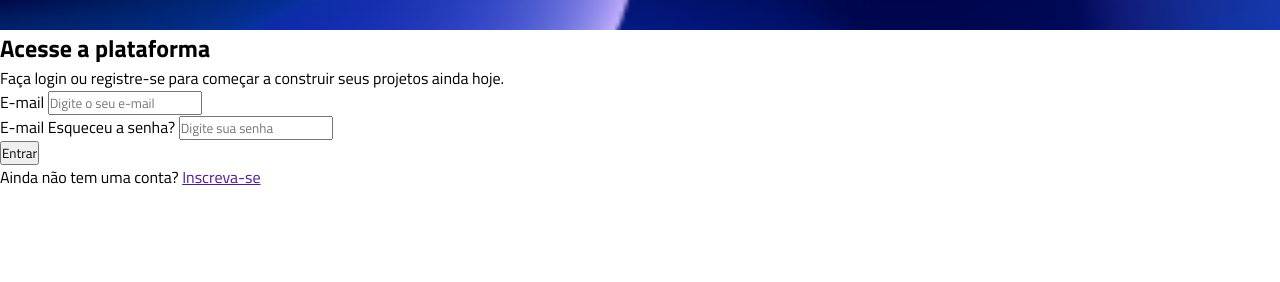
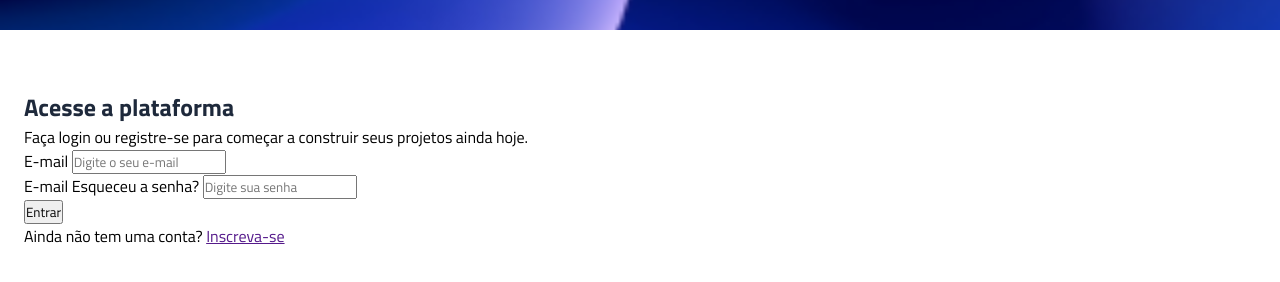
Before and after one commit to nicolas-de-souza-moraes12a/projeto-vertigo, a plain HTML site: page index.html in a window 1280 px wide. Shown: the part 104-386 px from the top of the page. Drawn offline with Linux system fonts and the light colour scheme.

Commit message:
ajustes da section descrição

```diff
--- a/style.css
+++ b/style.css
@@ -3,6 +3,10 @@
     padding: 0;
     box-sizing: border-box;
     font-family: "Titillium Web", sans-serif;
+}
+
+:root {
+    --gray-800: #1E293B;
 }
 
 header {
@@ -13,4 +17,14 @@ header {
     display: flex;
     justify-content: center;
     align-items: center;
+
+    margin-bottom: 3.7rem;
 }
+
+main {
+    padding-inline: 1.5rem;
+}
+
+.descricao h1 {
+    color: var(--gray-800);
+}
```
